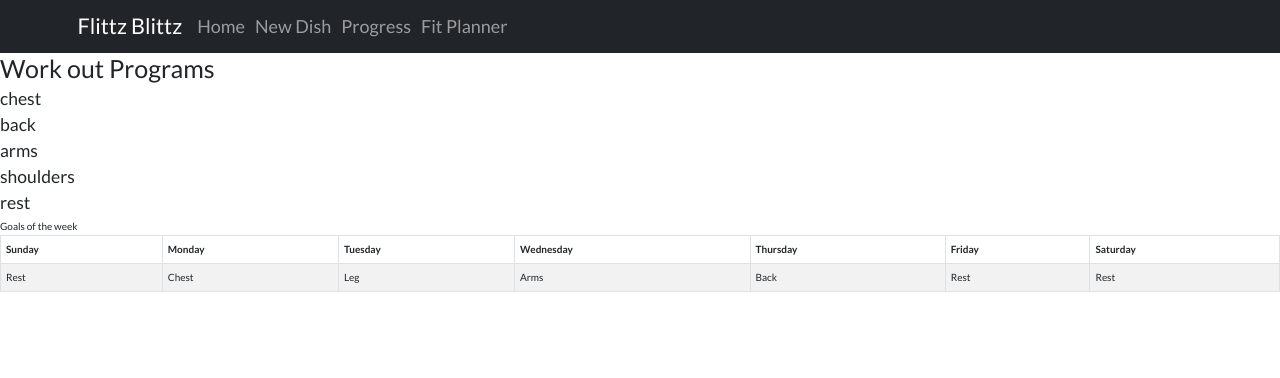
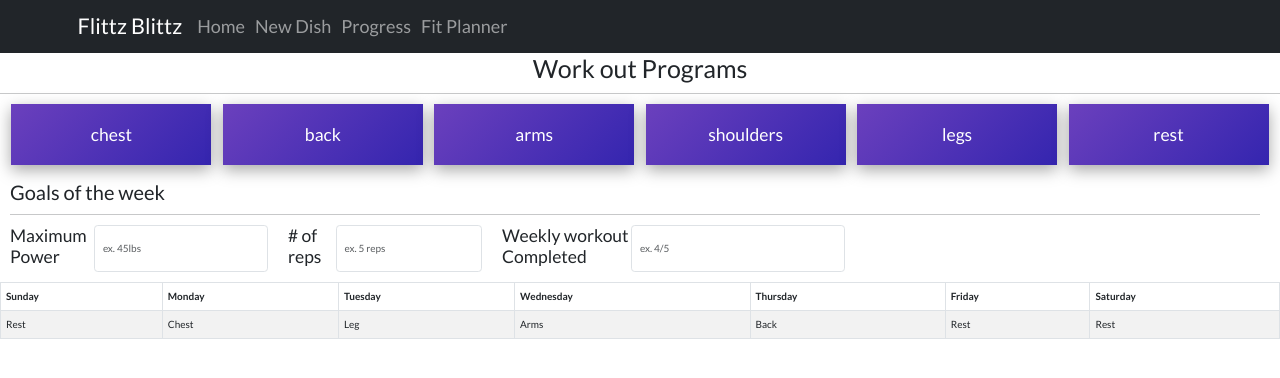
Before and after one commit to EChilin5/blitfitz, a React (Create React App) app in the folder frontend/: page /fitplanner in a window 1280 px wide. Shown: the top 378 px of the page. Built offline with nearby package versions, Linux system fonts and the light colour scheme.

Commit message:
updated fit page

```diff
--- a/frontend/src/components/FitPageComponent/WeeklyCalendar.js
+++ b/frontend/src/components/FitPageComponent/WeeklyCalendar.js
@@ -1,5 +1,6 @@
 import React from "react";
 import Table from "react-bootstrap/Table";
+import Form from "react-bootstrap/Form";
 
 const WeeklyCalendar = () => {
   const weekDay = [
@@ -14,7 +15,24 @@ const WeeklyCalendar = () => {
 
   return (
     <div>
-      Goals of the week
+      <div className="goals-heading">
+        <h2>Goals of the week</h2>
+        <hr></hr>
+      </div>
+      <div className="week-target">
+        <div className="week-target-item">
+          <h3>Maximum Power</h3>
+          <Form.Control type="text" placeholder="ex. 45lbs" />
+        </div>
+        <div className="week-target-item">
+          <h3># of reps</h3>
+          <Form.Control type="text" placeholder="ex. 5 reps" />
+        </div>
+        <div className="week-target-item">
+          <h3>Weekly workout Completed</h3>
+          <Form.Control type="text" placeholder="ex. 4/5" />
+        </div>
+      </div>
       <div></div>
       <Table striped bordered hover>
         <thead>
--- a/frontend/src/components/FitPageComponent/WorkoutSelection.js
+++ b/frontend/src/components/FitPageComponent/WorkoutSelection.js
@@ -1,16 +1,17 @@
 import React from "react";
 
 const WorkoutSelection = () => {
-  const workouts = ["chest", "back", "arms", "shoulders", "rest"];
+  const workouts = ["chest", "back", "arms", "shoulders", "legs", "rest"];
 
   return (
     <div>
-      <h1>Work out Programs</h1>
-      <div>
+      <h1 className="workout-heading">Work out Programs</h1>
+      <hr />
+      <div className="week-selection">
         {workouts.map((exercise) => {
           return (
             <div key={exercise}>
-              <h3>{exercise}</h3>
+              <h3 className="workout-title">{exercise}</h3>
             </div>
           );
         })}
--- a/frontend/src/sass/main.scss
+++ b/frontend/src/sass/main.scss
@@ -17,3 +17,4 @@
 @import "pages/home";
 @import "pages/recipe.scss";
 @import "pages/progress.scss";
+@import "pages/fit.scss"
--- /dev/null
+++ b/frontend/src/sass/pages/fit.scss
@@ -0,0 +1,60 @@
+.workout-heading{
+    text-align: center;
+}
+
+
+.week-selection{
+    display: flex;
+    flex-direction: row;
+    justify-content: space-evenly;
+}
+
+.workout-title{
+    width:(100/5)*1rem;
+    text-align: center;
+    padding:2rem;
+    color:white;
+    background:linear-gradient(135deg, #6b40bd 0%,#3425af 100%);
+    box-shadow: rgba(0, 0, 0, 0.35) 0px 5px 15px;
+}
+
+.workout-title:hover{
+     background:linear-gradient(135deg, #0FF0B3 0%,#09afc5 100%);
+    text-align: center;
+    color: white;
+    box-shadow: rgba(0, 0, 0, 0.25) 0px 54px 55px, rgba(0, 0, 0, 0.12) 0px -12px 30px, rgba(0, 0, 0, 0.12) 0px 4px 6px, rgba(0, 0, 0, 0.17) 0px 12px 13px, rgba(0, 0, 0, 0.09) 0px -3px 5px;
+}
+
+
+.goals-heading{
+    margin-left: 1rem;
+    padding-top: 1rem;
+    padding-bottom: -0.3rem;
+
+    hr{
+        margin-right: 2rem;
+    }
+}
+
+.week-target{
+    display: flex;
+    flex-direction: row;
+    margin:1rem;
+
+    &-item{
+        display: flex;
+        flex-direction: row;
+        justify-content: space-evenly;
+        margin-right: 2rem;
+
+
+        h3{
+            display: inline-block;
+        }
+
+    }
+}
+
+.table{
+
+}
```
